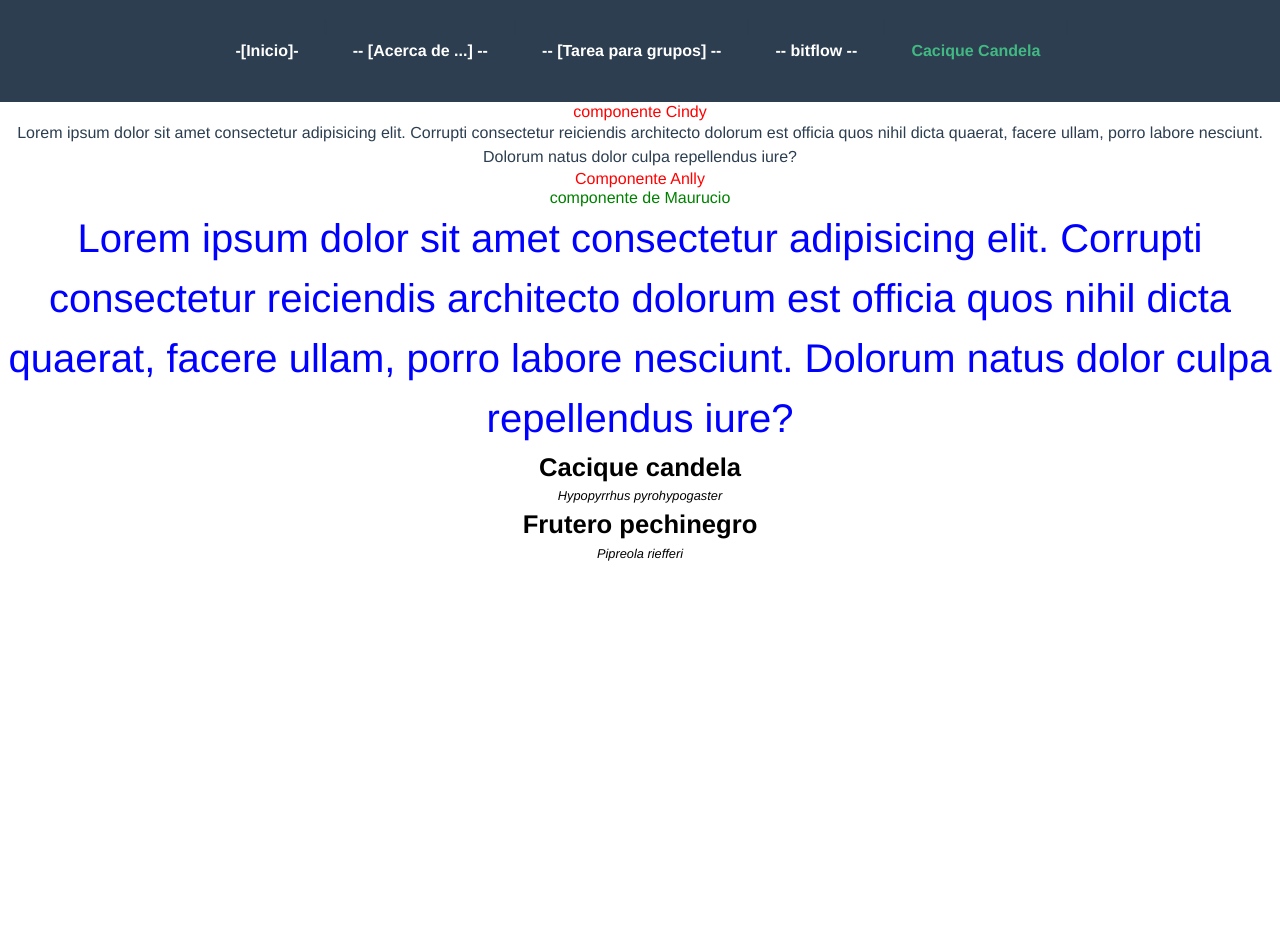
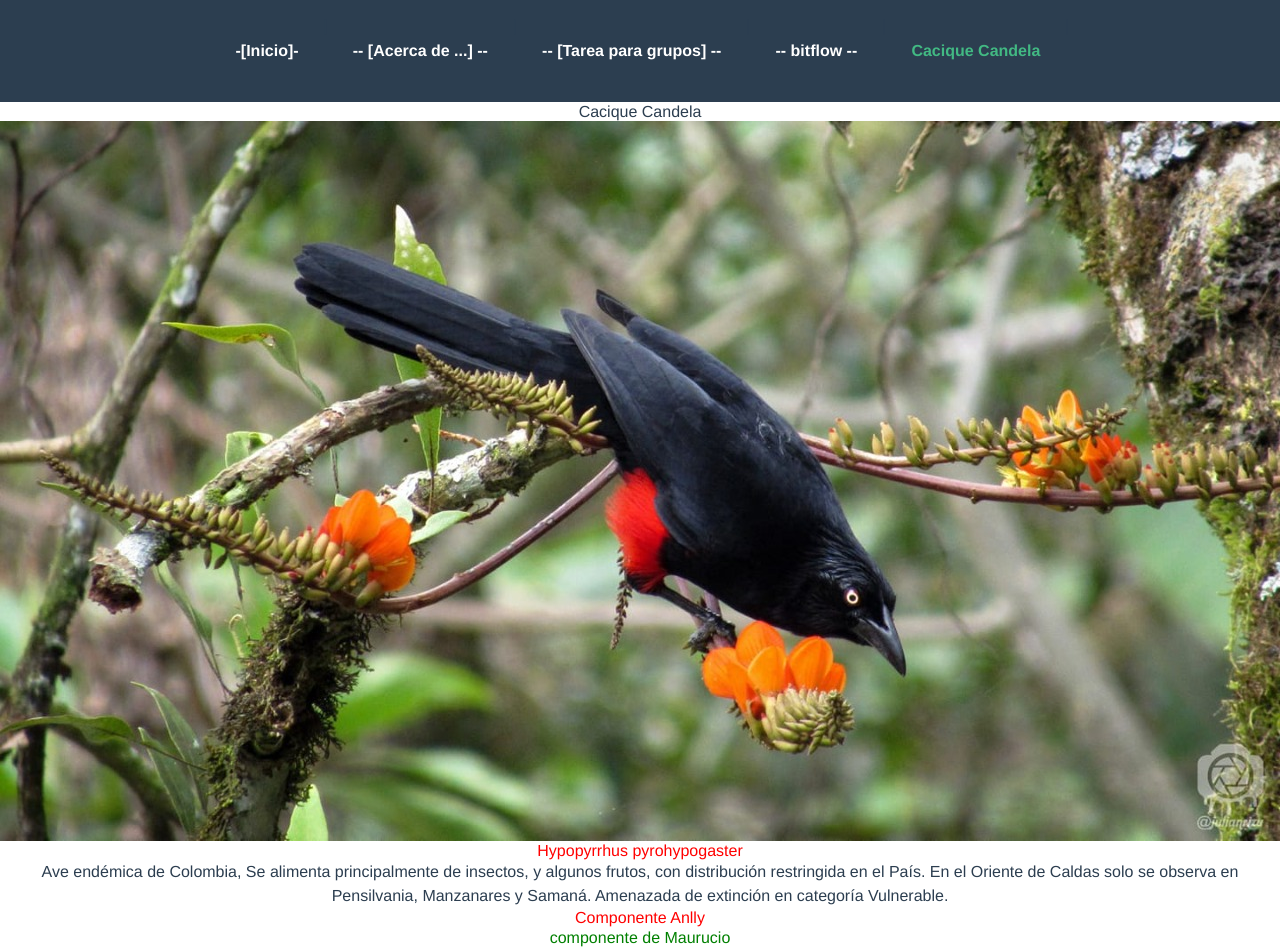
Before and after one commit to amartinezh/prosperCityVue, a Vue app: page /cacique-candela in a window 1280 px wide. Shown: the top 952 px of the page. Before the commit the page ends 800 px from the top, so only its background shows below. Built offline with nearby package versions, Linux system fonts and the light colour scheme.

Commit message:
Se realiza Descripción del Ave Cacique candela y se agrega imagen

```diff
--- a/src/components/ComponentCindy.vue
+++ b/src/components/ComponentCindy.vue
@@ -1,13 +1,11 @@
 <template>
- <div>
-  <h2>componente Cindy</h2>
-    <p class="texto">
-      Lorem ipsum dolor sit amet consectetur adipisicing elit. Corrupti
-      consectetur reiciendis architecto dolorum est officia quos nihil dicta
-      quaerat, facere ullam, porro labore nesciunt. Dolorum natus dolor culpa
-      repellendus iure?
-    </p>
- </div>
+   <h1>Cacique Candela</h1>
+   <img alt="Ave Cacique Candela By Julian R Zuluaga" src="../assets/Caciquecandela.jpeg">
+   <h2>Hypopyrrhus pyrohypogaster</h2>
+   <p>Ave endémica de Colombia, Se alimenta principalmente de insectos,
+      y algunos frutos, con distribución restringida en el País.
+      En el Oriente de Caldas solo se observa en Pensilvania, Manzanares y Samaná.
+      Amenazada de extinción en categoría Vulnerable.</p>
 </template>
 <script lang="ts">
 </script>
--- a/src/views/CaciqueCandela.vue
+++ b/src/views/CaciqueCandela.vue
@@ -21,7 +21,7 @@ export default {
     ComponentMauricio,
     ComponentRicardo,
     ComponentLiseth,
-},
+  },
 };
 </script>
 <style scoped>
```
Also changed, not shown: src/assets/Caciquecandela.jpeg (added), src/components/ComponentLiseth.vue (line endings or trailing spaces).
